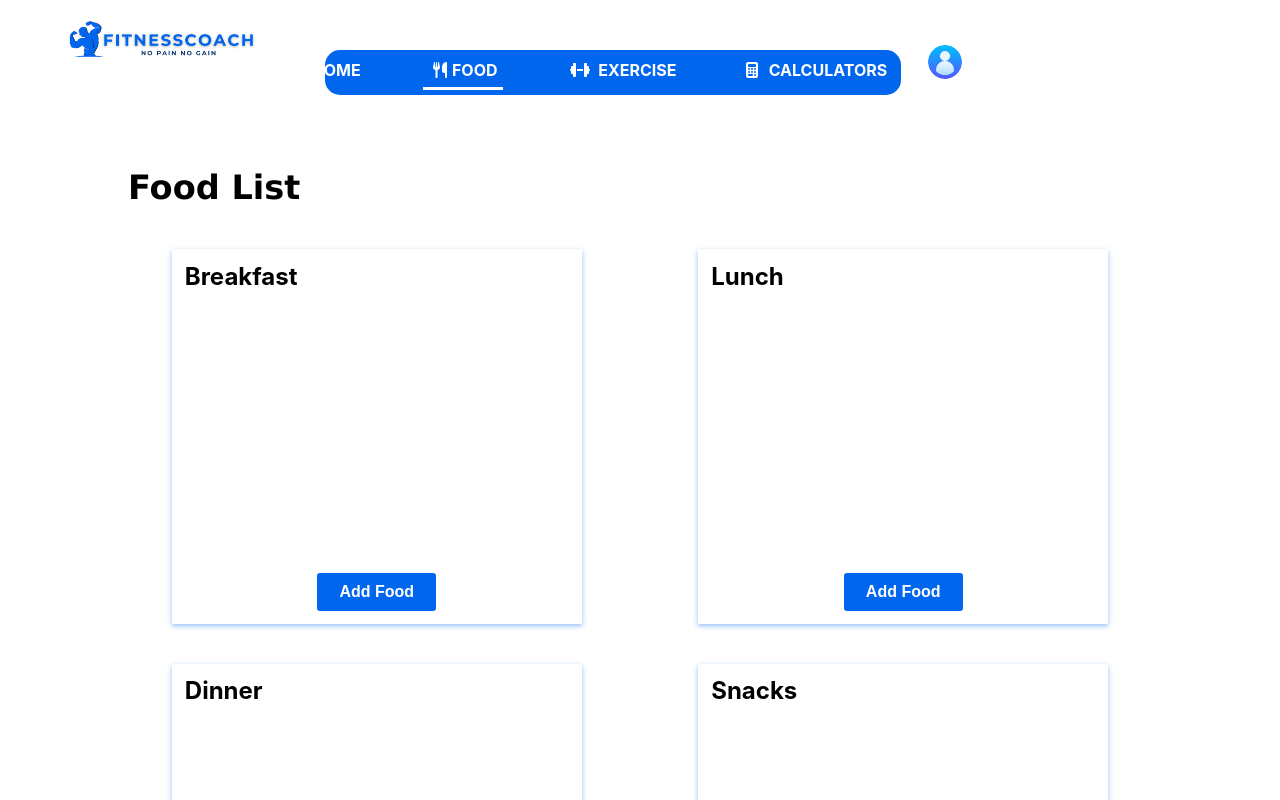
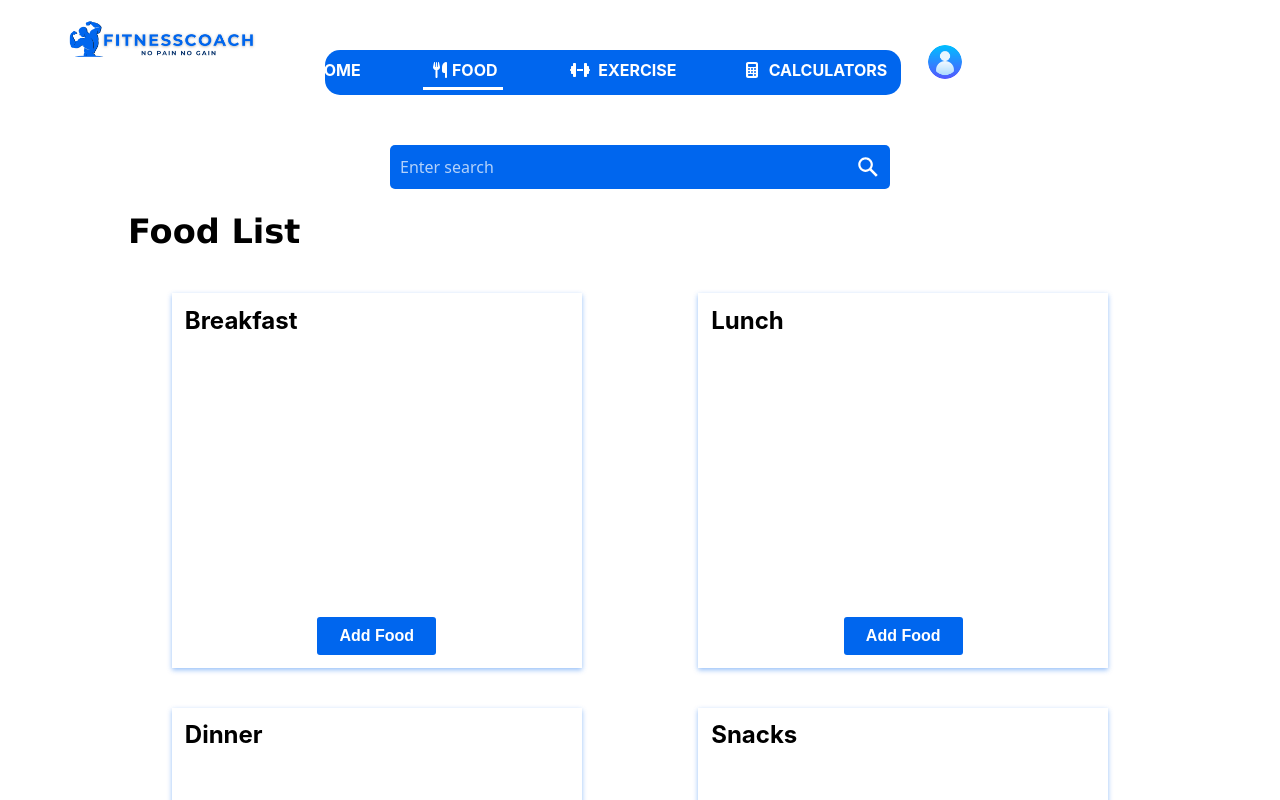
Before and after one commit to PS-G12/PS.G12, a React (Create React App) app in the folder client/: page /registerFood in a window 1280 px wide. Shown: the top 800 px of the page. Built offline with nearby package versions, Linux system fonts and the light colour scheme; a web font is replaced by a local one.

Commit message:
arreglos varios

```diff
--- a/client/src/components/ObjectiveCard/ObjectiveCard.js
+++ b/client/src/components/ObjectiveCard/ObjectiveCard.js
@@ -27,8 +27,8 @@ function ObjectiveCard({ remaining, kcalObjective, food, exercise, value }) {
         <div className='card-containerobj' onClick={handleObjectiveCardClick}>
             <div className='circularProgression'>
                 <CircularProgressbar
-                    value={value}
-                    text={`${remaining} kcal remaining`}
+                    value={remaining}
+                    text={`${value} kcal remaining`}
                     styles={buildStyles({
                         textSize: '10px',
                         pathTransitionDuration: 0.5,
--- a/client/src/pages/registerFood/registerFood.js
+++ b/client/src/pages/registerFood/registerFood.js
@@ -10,7 +10,7 @@ const FoodSearch = () => {
   const [aperitivos, setAperitivos] = useState([]);
   const [isLoggedIn, setIsLoggedIn] = useState(false);
   const [loading, setLoading] = useState(true);
-
+  const [searchQuery, setSearchQuery] = useState(""); // Agregar el estado para la consulta de búsqueda
 
   useEffect(() => {
     const fetchUserData = async () => {
@@ -29,26 +29,31 @@ const FoodSearch = () => {
             'Authorization': `Bearer ${token}`
           }
         });
+        setLoading(false);
 
-        setLoading(false);
         if (response.ok) {
           setIsLoggedIn(true);
           const data = await response.json();
           setFoodData(data);
+        } else if (response.status === 401) {
+          setIsLoggedIn(false);
+          getLocalData();
+          throw new Error('User data not available');
         } else {
-          setIsLoggedIn(false);
+          setIsLoggedIn(true);
           getLocalData();
           throw new Error('User data not available');
         }
       } catch (error) {
         console.error('Error fetching user data:', error);
-        setIsLoggedIn(false);
+        setIsLoggedIn(true); // Cambiar a true para establecer isLoggedIn en true en caso de error
         getLocalData();
       }
     };
 
     fetchUserData();
   }, []);
+
 
   const setFoodData = (userData) => {
     console.log(userData);
@@ -76,7 +81,6 @@ const FoodSearch = () => {
 
   const getLocalData = () => {
     const storedAlimentos = JSON.parse(localStorage.getItem("alimentos")) || [];
-    console.log(JSON.stringify(storedAlimentos));
 
     const desayunoData = storedAlimentos.filter(
       (alimento) => alimento.typeComida === "breakfast"
@@ -99,8 +103,13 @@ const FoodSearch = () => {
 
   function capitalizeFirstLetter(string) {
     return string.charAt(0).toUpperCase() + string.slice(1);
-}
+  }
 
+  const handleSearch = () => {
+    if (searchQuery.trim() !== "") {
+      window.location.href = `/searchFood?type=none&query=${searchQuery.toLowerCase()}`;
+    }
+  };
 
   const mostrarComidasEnLista = (tipo, lista) => {
     return (
@@ -114,7 +123,7 @@ const FoodSearch = () => {
           ))}
         </ul>
         <div className="button-container">
-          <button
+        <button
             onClick={() =>
               (window.location.href = `/searchFood?type=${tipo.toLowerCase()}`)
             }
@@ -136,6 +145,25 @@ const FoodSearch = () => {
         </div>
       ) : (
         <>
+        <div className="searchbar">
+        <div id="form" className="searchbar-container">
+          <input
+            type="text"
+            placeholder="Enter search"
+            value={searchQuery}
+            onChange={(e) => setSearchQuery(e.target.value)}
+          />
+          <button onClick={handleSearch} className="searchButton">
+            <svg viewBox="0 0 1024 1024"><path className="path1" d="M848.471 928l-263.059-263.059c-48.941
+              36.706-110.118 55.059-177.412 55.059-171.294 0-312-140.706-312-312s140.706-312
+              312-312c171.294 0 312 140.706 312 312 0 67.294-24.471 128.471-55.059 177.412l263.059
+              263.059-79.529 79.529zM189.623 408.078c0 121.364 97.091 218.455 218.455
+              218.455s218.455-97.091 218.455-218.455c0-121.364-103.159-218.455-218.455-218.455-121.364
+              0-218.455 97.091-218.455 218.455z"></path>
+            </svg>
+          </button>
+        </div>
+      </div>
           <h1 id="listado-h1">Food List</h1>
           <div className="registro-box">
             {mostrarComidasEnLista("Breakfast", desayuno)}
--- a/client/src/pages/searchFood/searchFood.js
+++ b/client/src/pages/searchFood/searchFood.js
@@ -9,12 +9,13 @@ const FoodSearch = () => {
   const [selectedItem, setSelectedItem] = useState(null);
   const [quantity, setQuantity] = useState(100);
   const [savedMessage, setSavedMessage] = useState("");
-  const [loading, setLoading] = useState(false);
+  const [queryType, setQuerytype] = useState(false);
   const [isLoggedIn, setIsLoggedIn] = useState(false);
 
   const location = useLocation();
 
   const type = new URLSearchParams(location.search).get("type");
+  const query = new URLSearchParams(location.search).get("query");
 
   useEffect(() => {
     const token = sessionStorage.getItem('token');
@@ -40,10 +41,48 @@ const FoodSearch = () => {
     } else {
       console.error('Could not find the token, user not authenticated');
     }
+
+    if (type === "none") {
+      setQuerytype(false);
+      fetch(`/api/food?search=${query}`)
+        .then((response) => {
+          if (!response.ok) {
+            throw new Error("Network response was not ok");
+          }
+          return response.json();
+        })
+        .then((data) => {
+          console.log(data);
+          setSearchResult(data);
+        })
+        .catch((error) => {
+          console.error("Error fetching food data:", error);
+        });
+        return;
+      }
+      setQuerytype(true);
   }, []);
 
 
   const handleSearch = () => {
+    if (type === "none" || !queryType) {
+      console.log("Soy gay");
+      fetch(`/api/food?search=${searchQuery}`)
+        .then((response) => {
+          if (!response.ok) {
+            throw new Error("Network response was not ok");
+          }
+          return response.json();
+        })
+        .then((data) => {
+          console.log("Entre");
+          setSearchResult(data);
+        })
+        .catch((error) => {
+          console.error("Error fetching food data:", error);
+        });
+        return;
+      }
     fetch(`/api/food?search=${searchQuery}`)
       .then((response) => {
         if (!response.ok) {
@@ -56,7 +95,6 @@ const FoodSearch = () => {
       })
       .catch((error) => {
         console.error("Error fetching exercises data:", error);
-        setLoading(false);
       });
   };
 
@@ -111,7 +149,6 @@ const FoodSearch = () => {
         }
       })
       .catch(error => {
-        setLoading(false);
         console.error('Error al guardar el alimento:', error);
       });
     } else {
@@ -126,12 +163,10 @@ const FoodSearch = () => {
       setQuantity(100);
     }
   };
-
   return (
     <div className="buscarAlimento-box">
       <Header isAuthenticated={isLoggedIn}/>
-      <h1>Add food to {type}</h1>
-
+      {queryType ? <h1>Add food to {type}</h1> : null}
       <div className="searchbar">
         <div id="form" className="searchbar-container">
           <input
@@ -203,7 +238,8 @@ const FoodSearch = () => {
                     />{" "}
                     grams
                   </p>
-                  <button onClick={handleAddToMeal}>Add to {type}</button>
+                  {queryType ? <button onClick={handleAddToMeal}>Add to {type}</button> : null}
+
                   {savedMessage && <p>{savedMessage}</p>}
                 </div>
               )}
--- a/client/src/pages/searchResults/searchResults.js
+++ b/client/src/pages/searchResults/searchResults.js
@@ -138,7 +138,7 @@ function SearchResultsPage() {
 
   return (
     <div>
-      <Header />
+      <Header isAuthenticated={isLoggedIn}/>
       <SearchBar onSearch={handleSearch} />
       <div className="exercise-container">
         <details className="custom-select">
```
